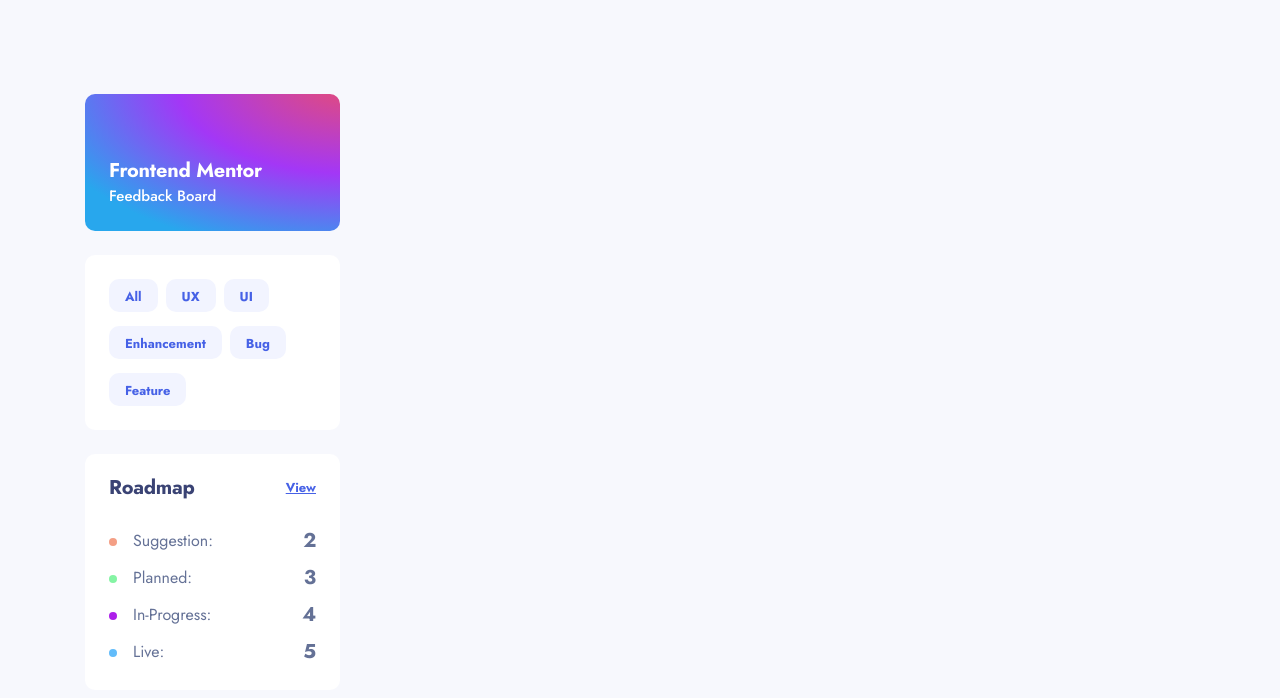
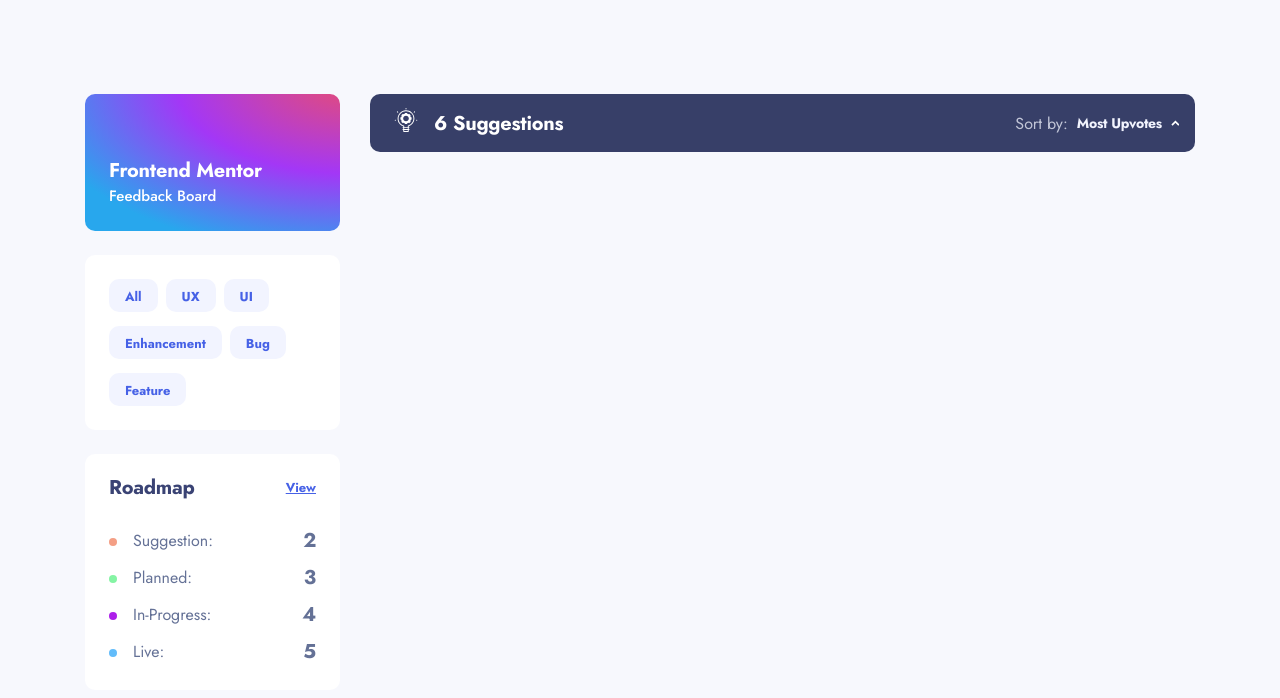
Before and after one commit to SukhrobQodirov/my-product, a React (Create React App) app: page / in a window 1280 px wide. Shown: the top 698 px of the page. Built offline with nearby package versions, Linux system fonts and the light colour scheme.

Commit message:
header section is started

```diff
--- a/src/components/header/header.js
+++ b/src/components/header/header.js
@@ -1,9 +1,23 @@
+import { Link } from "react-router-dom";
+import Logo from "../../assets/img/logo.svg";
+import "./header.scss";
+import Container from "../container/container";
+import SelectSort from "../select-sort/select-sort";
+
 function Header() {
-  return(
+  return (
     <header id="header">
-
+      <div className="header__inner">
+        <Link className="header__logo-link" to={"/"}>
+          <img className="header__logo" src={Logo} alt="Logo Icon" width="24px" height="24px" />
+        </Link>
+        <h1 className="header__title">6 Suggestions</h1>
+      </div>
+      <div className="header__inner">
+        <SelectSort/>
+      </div>
     </header>
-  )
+  );
 }
 
 export default Header;
--- /dev/null
+++ b/src/components/header/header.scss
@@ -0,0 +1,20 @@
+@import '../../scss/mixins';
+
+#header {
+  @include flex-display;
+  justify-content: space-between;
+  width: 100%;
+  padding: 14px 16px 14px 24px;
+  border-radius: 10px;
+  background: #373f68;
+}
+
+.header__inner {
+  @include flex-display;
+  column-gap: 16px;
+}
+
+.header__title {
+  @include jost-700;
+  color: #FFFFFF;
+}
--- a/src/components/main-body/main-body.js
+++ b/src/components/main-body/main-body.js
@@ -1,7 +1,8 @@
+import Header from "../header/header";
+
 function MainBody() {
   return(
     <div className="main-body">
-
     </div>
   )
 }
--- /dev/null
+++ b/src/components/select-sort/select-sort.js
@@ -0,0 +1,28 @@
+import DropDown from "../../assets/img/drop-up.svg";
+import "./select-sort.scss";
+
+function SelectSort({ className, ...props }) {
+  return (
+    <div className={`select-sort ${className}`} {...props}>
+      <p className="select-sort__by-name">Sort by:</p>
+      <button className="select-sort__dropdown">
+        <span className="select-sort__text">Most Upvotes</span>
+        <img
+          src={DropDown}
+          alt="Drop Up Icon"
+          width="8px"
+          height="6px"
+          style={{ pointerEvents: "none" }}
+        />
+      </button>
+      <ul className="select-sort__list">
+        <li className="select-sort__lis-item">Most Upvotes</li>
+        <li className="select-sort__lis-item">Least Upvotes</li>
+        <li className="select-sort__lis-item">Most Comments</li>
+        <li className="select-sort__lis-item">Least Comments</li>
+      </ul>
+    </div>
+  );
+}
+
+export default SelectSort;
--- /dev/null
+++ b/src/components/select-sort/select-sort.scss
@@ -0,0 +1,28 @@
+@import "../../scss/mixins";
+
+.select-sort {
+  @include flex-display;
+  column-gap: 9px;
+
+  &__by-name {
+    color: #f2f4febf;
+  }
+
+  &__text {
+    @include jost-700;
+    font-size: 14px;
+    color: #f2f4fe;
+  }
+
+  &__dropdown {
+    @include flex-display;
+    column-gap: 9px;
+    background-color: transparent;
+    border: none;
+    cursor: pointer;
+  }
+
+  &__list {
+    display: none;
+  }
+}
--- a/src/screens/feedback/Feedback.js
+++ b/src/screens/feedback/Feedback.js
@@ -2,6 +2,7 @@
 import Header from "../../components/header/header";
 import HomeFilter from "../../components/home-filter/home-filter";
 import MainBody from "../../components/main-body/main-body";
+import './feedback.scss';
 
 function Feedback() {
   return (
--- /dev/null
+++ b/src/screens/feedback/feedback.scss
@@ -0,0 +1,12 @@
+@import '../../scss/mixins';
+
+.main__container {
+  @include flex-display;
+  align-items: flex-start;
+  column-gap: 30px;
+}
+
+.main-body {
+  width: 825px;
+  overflow: hidden;
+}
```
Also changed, not shown: src/components/add-feedback-btn/add-feedback-btn.js (added, +11 -0 lines), src/assets/img/drop-up.svg (added).
